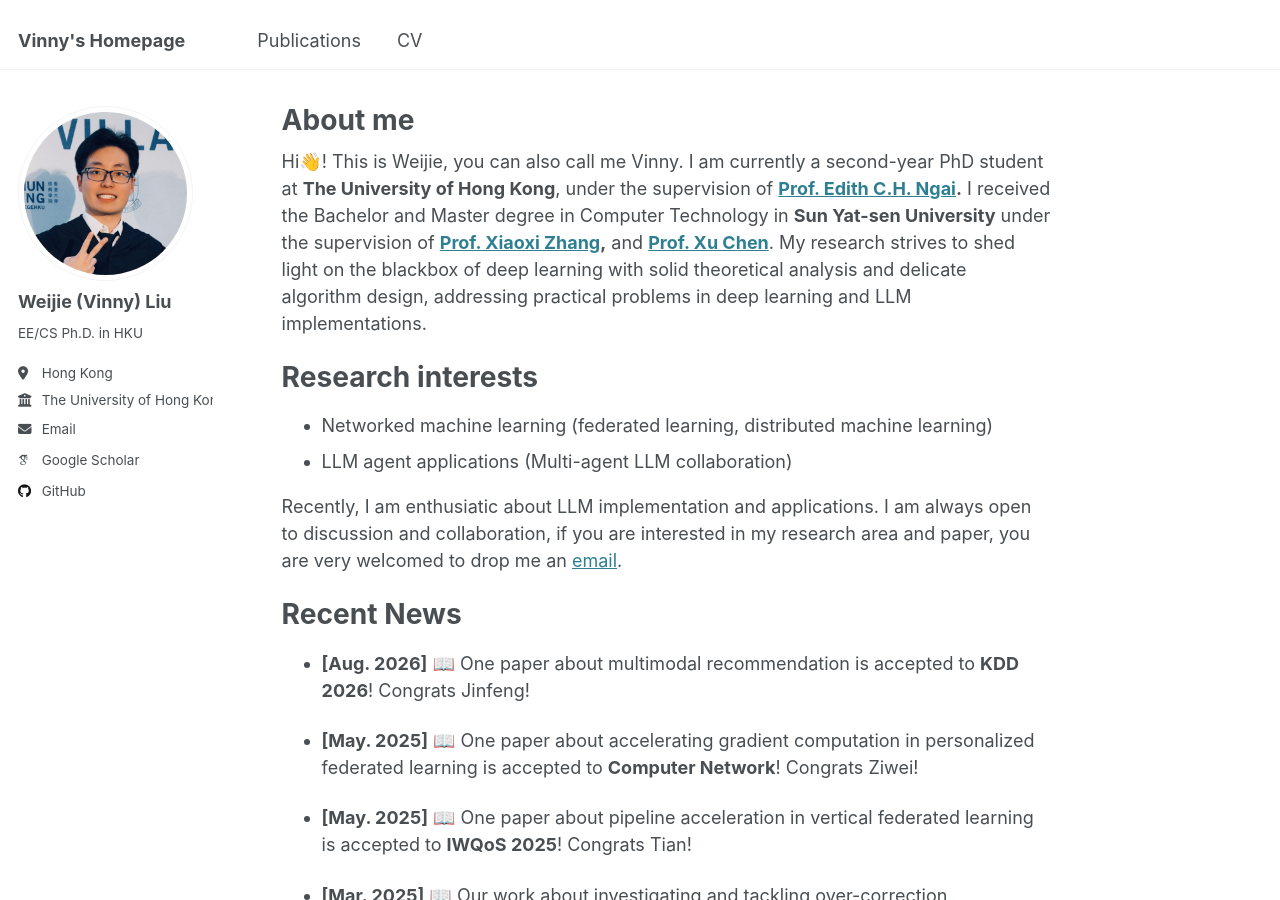
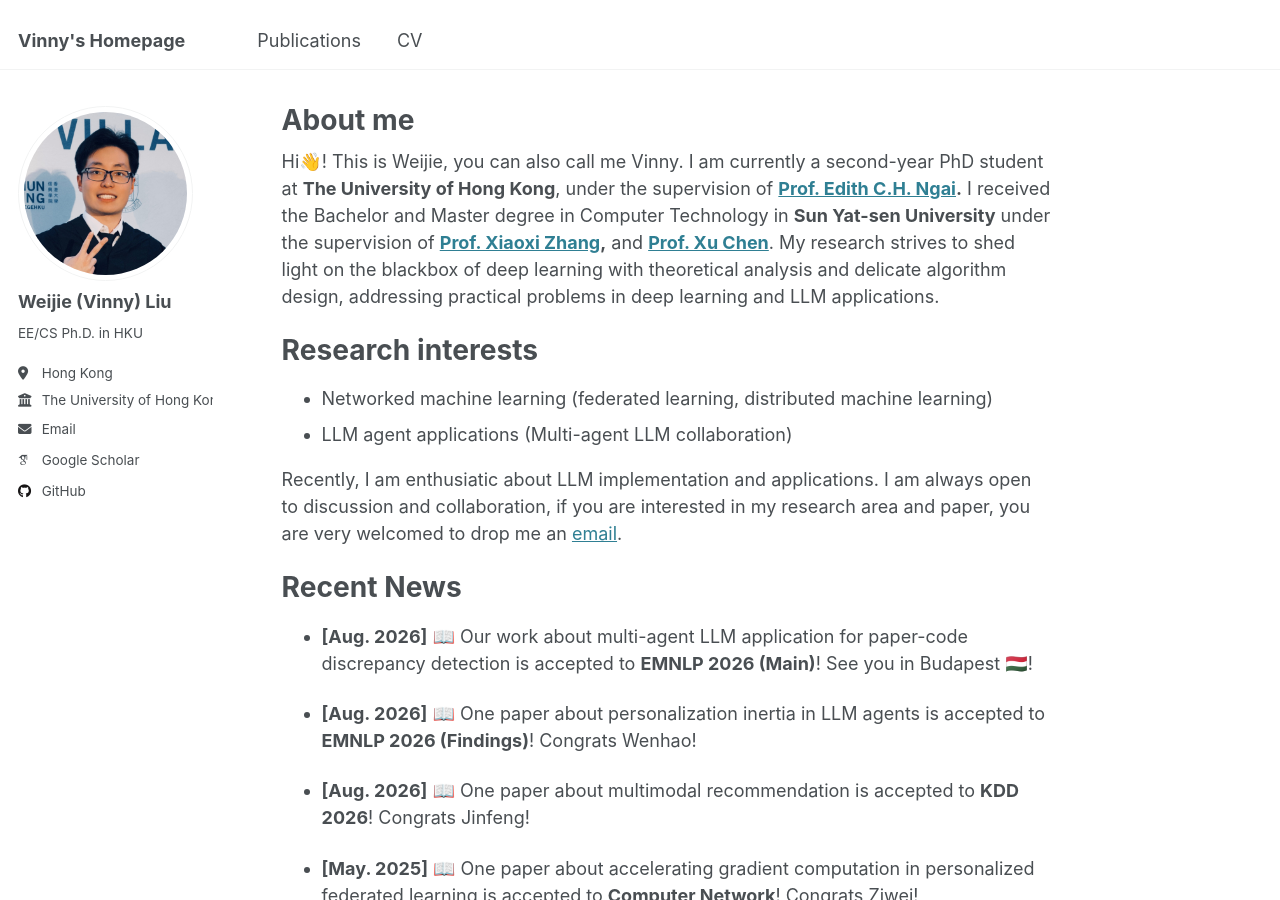
Before and after one commit to VinnyLiu0817/VinnyLiu0817.github.io, a Jekyll site: the page built from _pages/about.md, in a window 1280 px wide and 900 px high. Built offline with Jekyll 4.4.1, drawn with Linux system fonts in a browser that asks for light colours; emoji names are drawn with the system emoji font; some web fonts are replaced.

Commit message:
EMNLP update

```diff
--- a/_pages/about.md
+++ b/_pages/about.md
@@ -7,7 +7,7 @@ redirect_from:
   - /about.html
 ---
 
-Hi:wave:! This is Weijie, you can also call me Vinny. I am currently a second-year PhD student at **The University of Hong Kong**, under the supervision of **[Prof. Edith C.H. Ngai](https://www.eee.hku.hk/~iotlab/EdithNgai.html).** I received the Bachelor and Master degree in Computer Technology in **Sun Yat-sen University** under the supervision of **[Prof. Xiaoxi Zhang](https://0xxz.github.io),** and **[Prof. Xu Chen](https://sites.google.com/view/xcsysu/home)**. My research strives to shed light on the blackbox of deep learning with solid theoretical analysis and delicate algorithm design, addressing practical problems in deep learning and LLM implementations.
+Hi:wave:! This is Weijie, you can also call me Vinny. I am currently a second-year PhD student at **The University of Hong Kong**, under the supervision of **[Prof. Edith C.H. Ngai](https://www.eee.hku.hk/~iotlab/EdithNgai.html).** I received the Bachelor and Master degree in Computer Technology in **Sun Yat-sen University** under the supervision of **[Prof. Xiaoxi Zhang](https://0xxz.github.io),** and **[Prof. Xu Chen](https://sites.google.com/view/xcsysu/home)**. My research strives to shed light on the blackbox of deep learning with theoretical analysis and delicate algorithm design, addressing practical problems in deep learning and LLM applications.
 
 Research interests
 ======
@@ -18,6 +18,10 @@ Recently, I am enthusiatic about LLM implementation and applications. I am alway
 
 Recent News
 ======
+* **[Aug. 2026]** :book: Our work about multi-agent LLM application for paper-code discrepancy detection is accepted to **EMNLP 2026 (Main)**! See you in Budapest :hungary:!
+
+* **[Aug. 2026]** :book: One paper about personalization inertia in LLM agents is accepted to **EMNLP 2026 (Findings)**! Congrats Wenhao!
+
 * **[Aug. 2026]** :book: One paper about multimodal recommendation is accepted to **KDD 2026**! Congrats Jinfeng!
 
 * **[May. 2025]** :book: One paper about accelerating gradient computation in personalized federated learning is accepted to **Computer Network**! Congrats Ziwei!
```
